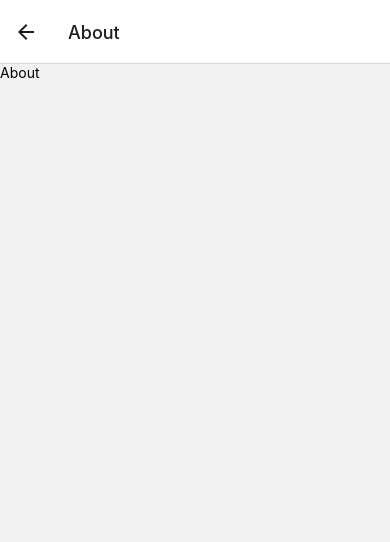
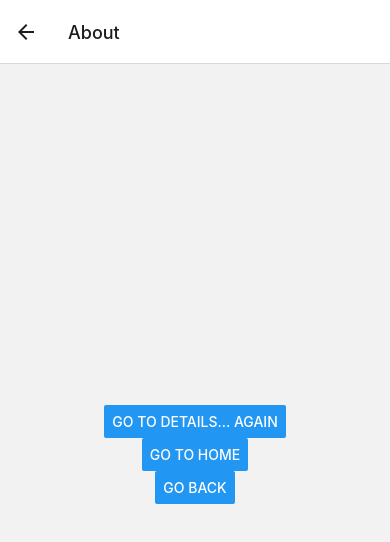
Before and after one commit to robSturcke/playground-native, a React Native app: screen /About in a window 390 px wide. Shown: the top 542 px of the page. Built offline with nearby package versions, Linux system fonts and the light colour scheme.

Commit message:
nav back and between

```diff
--- a/src/stacks/about.tsx
+++ b/src/stacks/about.tsx
@@ -1,9 +1,14 @@
-import { Text, View } from 'react-native';
+import { Button, Text, View } from 'react-native';
 
-function About() {
+function About({ navigation }) {
   return (
-    <View>
-      <Text>About</Text>
+    <View style={{ flex: 1, alignItems: 'center', justifyContent: 'center' }}>
+      <Button
+        title='Go to Details... again'
+        onPress={() => navigation.push('About')}
+      />
+      <Button title='Go to Home' onPress={() => navigation.navigate('Home')} />
+      <Button title='Go back' onPress={() => navigation.goBack()} />
     </View>
   );
 }
```
